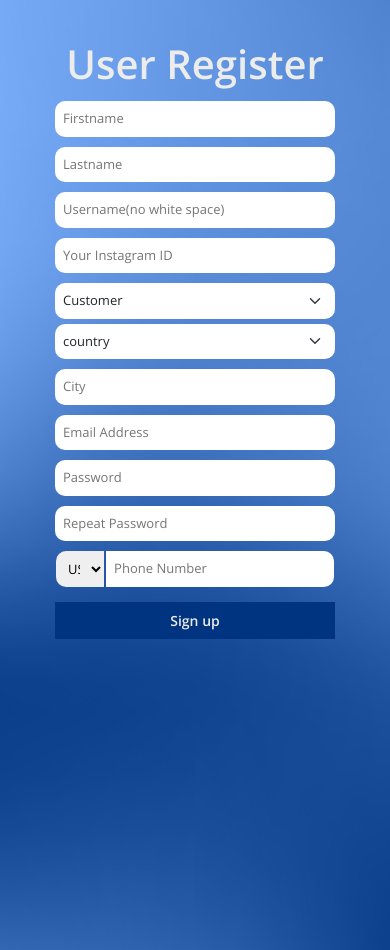
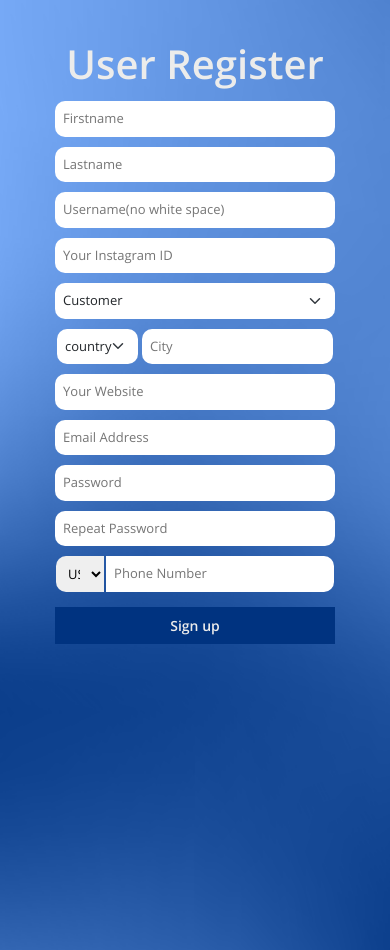
Before and after one commit to yazdan-hka/barber-house, a Django app: page /user/register/ in a window 390 px wide. Run offline with Django 4.2, Linux system fonts and the light colour scheme; some libraries are stand-ins or nearby versions.

Commit message:
bug fix, pretified register, messages css is not defined, website field is added, braider query is ok

```diff
--- a/main/models.py
+++ b/main/models.py
@@ -66,7 +66,8 @@ class Braider(models.Model):
     last_name = models.CharField(max_length=30, null=False)
     user_name = models.CharField(max_length=70, null=False, unique=True)
     user_type = models.CharField(max_length=8, choices=types, default='customer', null=False)
-    insta_id = models.CharField(max_length=40, default='braidstarz', null=False, unique=True)
+    insta_id = models.CharField(max_length=40, default='braidstarz', null=True, unique=True)
+    website = models.URLField(max_length=200, null=True)
     email = models.EmailField(max_length=256, null=False, unique=True)
     password = models.CharField(max_length=120, validators=[], null=False)
     phone_number = PhoneNumberField(default='No Number.', null=False, unique=True)
@@ -84,6 +85,8 @@ class Braider(models.Model):
         # Hash the password before saving the model
 
         self.password = make_password(self.password)
+        if self.insta_id == '' or ' ' or '  ':
+            self.insta_id = None
         print(update_fields)
         super().save()
 
@@ -102,11 +105,11 @@ class Braider(models.Model):
         return True if self.pk else False
 
     #
-    # def get_full_name(self):
-    #     """
-    #     Return the full name of the Braider
-    #     """
-    #     return f'{self.first_name} {self.last_name}'
+    def get_full_name(self):
+        """
+        Return the full name of the Braider
+        """
+        return f'{self.first_name} {self.last_name}'
     #
     # def get_short_name(self):
     #     """
--- a/static/styles/register.css
+++ b/static/styles/register.css
@@ -79,7 +79,17 @@ body {
     transition: 0.3s;
 }
 
-.sec-17 .register .flex {
+.sec-17 .register .text-1{
+    margin: 5px 2px;
+    padding: 8px;
+    border: 0px solid;
+    border-radius: 10px;
+    outline: none;
+    font-size: 16px;
+    transition: 0.3s;
+}
+
+.sec-17 .register .country-city {
     display: flex;
 }
 
@@ -110,7 +120,7 @@ body {
 }
 
 .sec-17 .register .number {
-    width: 80%;
+    width: 66%;
     margin: 5px 1px;
     padding: 8px;
     border: 0px solid;
@@ -121,7 +131,7 @@ body {
 }
 
 .sec-17 .register .code {
-    width: 20%;
+    width:33%;
     margin: 5px 1px;
     padding: 8px;
     border: 0px solid;
--- a/static/styles/responsive.css
+++ b/static/styles/responsive.css
@@ -2707,7 +2733,15 @@
         font-size: 15px;
         transition: .5s all ease-in-out;
     }
-
+    .sec-17 .register .text-1{
+        margin: 5px 2px;
+        padding: 8px;
+        border: 0px solid;
+        border-radius: 10px;
+        outline: none;
+        font-size: 15px;
+        transition: .5s all ease-in-out;
+    }
     .sec-17 .register .email {
         width: 100%;
         margin: 5px 0;
@@ -2809,6 +2843,15 @@
         font-size: 14px;
         transition: .5s all ease-in-out;
     }
+    .sec-17 .register .text-1{
+        margin: 5px 2px;
+        padding: 8px;
+        border: 0px solid;
+        border-radius: 10px;
+        outline: none;
+        font-size: 14px;
+        transition: .5s all ease-in-out;
+    }
     .sec-17 .register .email {
         width: 100%;
         margin: 5px 0;
@@ -2910,6 +2953,15 @@
         font-size: 13px;
         transition: .5s all ease-in-out;
     }
+    .sec-17 .register .text-1{
+        margin: 5px 2px;
+        padding: 8px;
+        border: 0px solid;
+        border-radius: 10px;
+        outline: none;
+        font-size: 13px;
+        transition: .5s all ease-in-out;
+    }
     .sec-17 .register .email {
         width: 100%;
         margin: 5px 0;
--- a/static/styles/search.css
+++ b/static/styles/search.css
@@ -218,6 +218,11 @@ header #login p {
     padding: 10px 0 10px 0;
     border: 2px solid #1b1c1e;
     border-radius: 30px;
+    transition: 0.4s ease-out;
+}
+.sec-13 .r-search:hover {
+    transition: 0.4s ease-in;
+    background-color:#000000;
 }
 
 .sec-13 .title {
--- a/templates/nft.html
+++ b/templates/nft.html
@@ -23,7 +23,7 @@
 
 <section class="sec-7 overflow-hidden">
     <div class="banner">
-        <img src="{% static 'img/nfts/nft.gif" alt="Nfts" class="nfts-img" />
+        <img src="{% static 'img/nfts/nft.gif' %}" alt="Nfts" class="nfts-img" />
     </div>
 </section>
 
--- a/templates/register.html
+++ b/templates/register.html
@@ -14,34 +14,21 @@
     <link rel="stylesheet" href="{% static 'styles/responsive.css' %}">
     <script src="{% static 'scripts/all.min.js' %}"></script>
     <title>Hairstyles</title>
-    <style>
-.error {
-  background-color: #f8d7da;
-  color: #721c24;
-  padding: 10px;
-  border-radius: 5px;
-  font-weight: normal;
-}
-
-
-    </style>
 </head>
 
 <body>
 
     <section class="sec-17 overflow-hidden">
 
-        <div id="message-box" class="fade-out">
-            {% if messages %}
-
+        {% if messages %}
+            <div class="messages">
                 {% for message in messages %}
-
-                    <h6 {% if message.tags %} class="{{ message.tags }}" {% endif %}>{{ message }}</h6>
-
+                    <div class="alert {% if message.tags %} alert-{{ message.tags }}"{% endif %}>
+                        {{ message }}
+                    </div>
                 {% endfor %}
-
-            {% endif %}
-        </div>
+            </div>
+        {% endif %}
 
         <div class="register">
             <div class="user-login">
@@ -59,9 +46,11 @@
                 {{ form.insta_id }}
                 {{ form.user_type }}
 
-                {{ form.country }}
-                {{ form.city }}
-
+                <div class="country-city">
+                    {{ form.country }}
+                    {{ form.city }}
+                </div>
+                {{ form.website }}
                 {{ form.email }}
                 {{ form.password1 }}
                 {{ form.password2 }}
--- a/user/forms.py
+++ b/user/forms.py
@@ -14,6 +14,7 @@ class BraiderRegistration(forms.ModelForm):
                   'user_name',
                   'user_type',
                   'insta_id',
+                  'website',
                   'email',
                   'password',
                   'phone_number',
@@ -595,6 +596,10 @@ class BraiderRegistration(forms.ModelForm):
         validators=[],
         widget=forms.TextInput(attrs={'class': 'text', 'placeholder': 'Your Instagram ID'})
     )
+    website = forms.URLField(
+        max_length=200,
+        widget=forms.TextInput(attrs={'class': 'email', 'placeholder': 'Your Website'})
+    )
     email = forms.EmailField(
         required=True,
         max_length=254,
@@ -637,14 +642,14 @@ class BraiderRegistration(forms.ModelForm):
         choices=countries,
         label='',
         required=True,
-        widget=forms.Select(attrs={'class': 'form-select email text-1', 'aria-label': 'Default select example'}))
+        widget=forms.Select(attrs={'class': 'form-select text-1', 'aria-label': 'Default select example'}))
     city = forms.CharField(
         max_length=50,
         strip=False,
         label='',
         required=True,
         validators=[],
-        widget=forms.TextInput(attrs={'class': 'text', 'placeholder': 'City'})
+        widget=forms.TextInput(attrs={'class': ' text-1', 'placeholder': 'City'})
     )
 
     def clean(self):
```
Also changed, not shown: other parts of static/styles/responsive.css (+26 -0 lines), main/views.py (+32 -2 lines), static/styles/styles.css (+7 -0 lines), templates/base.html (+36 -19 lines), templates/index.html (+24 -8 lines), main/migrations/0022_braider_website.py (added).
